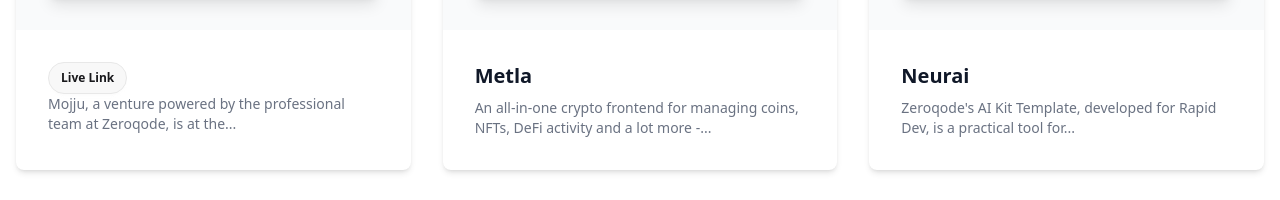
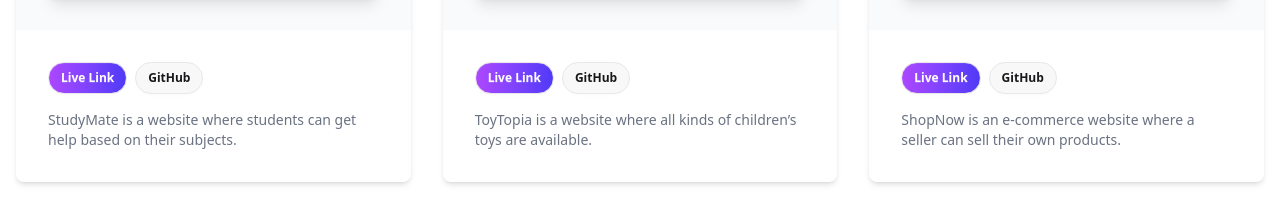
Before and after one commit to oiiemon9/portfolio1, a React (Vite) app: page / in a window 1280 px wide. Shown: the part 2635-2835 px from the top of the page. Built offline with nearby package versions, Linux system fonts and the light colour scheme.

Commit message:
my projects section complete

```diff
--- a/src/components/Projects/Projects.jsx
+++ b/src/components/Projects/Projects.jsx
@@ -29,11 +29,24 @@
               </div>
               <div class="p-8">
                 <div>
-                  <button className="btn rounded-full btn-sm">Live Link</button>
+                  <a
+                    href="https://study-mate-94d47.web.app/"
+                    target="_blank"
+                    className="btn rounded-full btn-sm bg-gradient-to-r from-purple-500 to-indigo-600 text-white hover:from-purple-600 hover:to-indigo-700 mb-4 transition-colors duration-300 mr-2"
+                  >
+                    Live Link
+                  </a>
+                  <a
+                    href="https://github.com/oiiemon9/study-mate-client"
+                    target="_blank"
+                    className="btn rounded-full btn-sm mb-4"
+                  >
+                    GitHub
+                  </a>
                 </div>
                 <p class="text-gray-500 dark:text-gray-400 text-sm">
-                  Mojju, a venture powered by the professional team at Zeroqode,
-                  is at the...
+                  StudyMate is a website where students can get help based on
+                  their subjects.
                 </p>
               </div>
             </div>
@@ -53,12 +66,25 @@
                 </div>
               </div>
               <div class="p-8">
-                <h3 class="text-xl font-bold text-gray-900 dark:text-white mb-2">
-                  Metla
-                </h3>
+                <div>
+                  <a
+                    href="https://my-toy-topia.web.app/"
+                    target="_blank"
+                    className="btn rounded-full btn-sm bg-gradient-to-r from-purple-500 to-indigo-600 text-white hover:from-purple-600 hover:to-indigo-700 mb-4 transition-colors duration-300 mr-2"
+                  >
+                    Live Link
+                  </a>
+                  <a
+                    href="https://github.com/oiiemon9/toy-topia"
+                    target="_blank"
+                    className="btn rounded-full btn-sm mb-4"
+                  >
+                    GitHub
+                  </a>
+                </div>
                 <p class="text-gray-500 dark:text-gray-400 text-sm">
-                  An all-in-one crypto frontend for managing coins, NFTs, DeFi
-                  activity and a lot more -...
+                  ToyTopia is a website where all kinds of children’s toys are
+                  available.
                 </p>
               </div>
             </div>
@@ -78,12 +104,25 @@
                 </div>
               </div>
               <div class="p-8">
-                <h3 class="text-xl font-bold text-gray-900 dark:text-white mb-2">
-                  Neurai
-                </h3>
+                <div>
+                  <a
+                    href="https://shop-now-jet.vercel.app/"
+                    target="_blank"
+                    className="btn rounded-full btn-sm bg-gradient-to-r from-purple-500 to-indigo-600 text-white hover:from-purple-600 hover:to-indigo-700 mb-4 transition-colors duration-300 mr-2"
+                  >
+                    Live Link
+                  </a>
+                  <a
+                    href="https://github.com/oiiemon9/shop-now"
+                    target="_blank"
+                    className="btn rounded-full btn-sm mb-4"
+                  >
+                    GitHub
+                  </a>
+                </div>
                 <p class="text-gray-500 dark:text-gray-400 text-sm">
-                  Zeroqode's AI Kit Template, developed for Rapid Dev, is a
-                  practical tool for...
+                  ShopNow is an e-commerce website where a seller can sell their
+                  own products.
                 </p>
               </div>
             </div>
```
